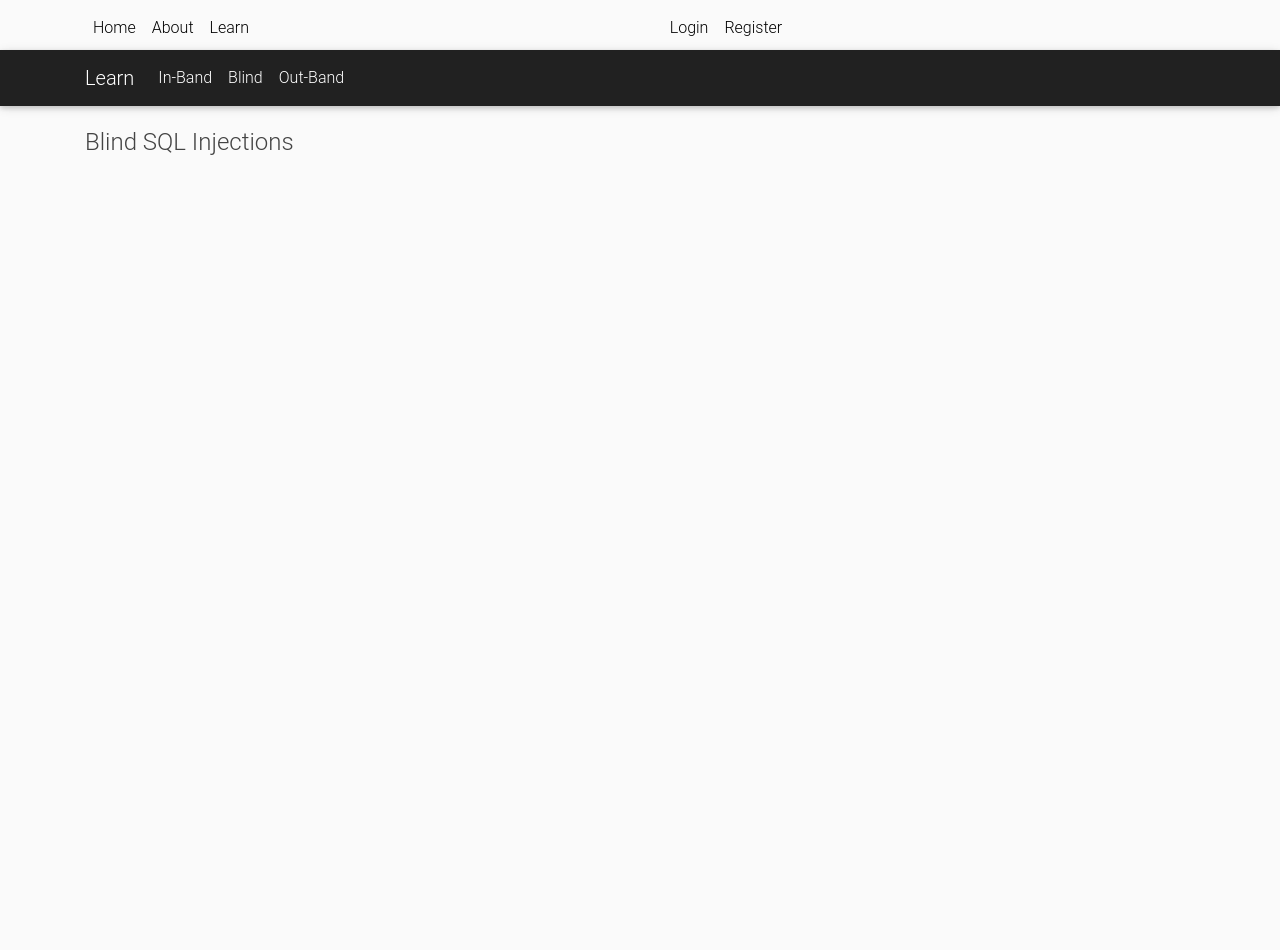
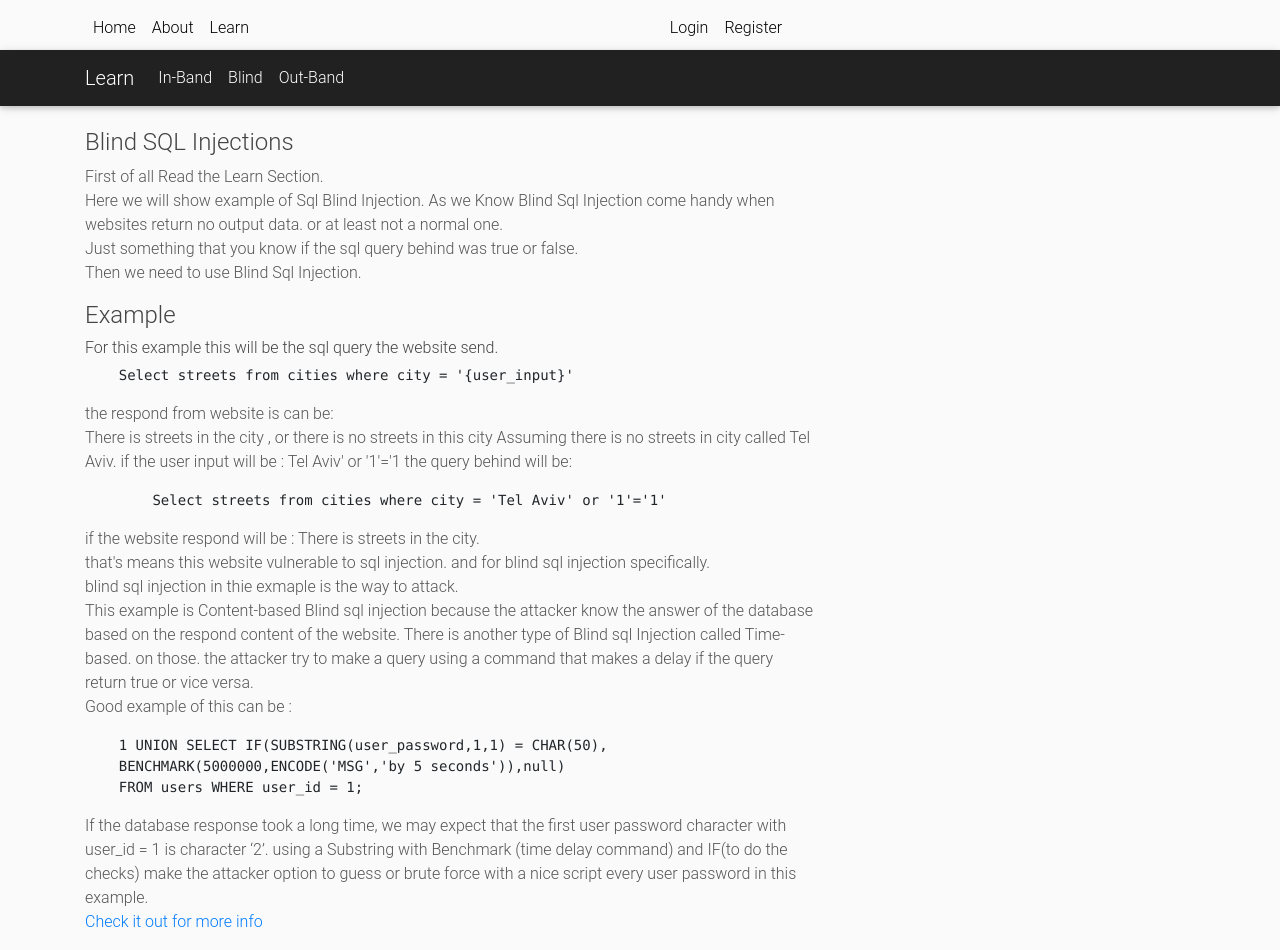
Before and after one commit to Arielv1/Django-Practice-Sql-Injection, a Django app: page /learn/blind in a window 1280 px wide. Before the commit the page ends 155 px from the top, so only its background shows below. Run offline with Django 3.2, Linux system fonts and the light colour scheme; some libraries are stand-ins or nearby versions.

Commit message:
added Info on Blind section page.

```diff
--- a/ProjectCode/sql_training/learn/templates/learn/blind.html
+++ b/ProjectCode/sql_training/learn/templates/learn/blind.html
@@ -6,4 +6,54 @@
 {% endblock %}
 {% block content %}
 <h4>Blind SQL Injections</h4>
+
+<p>
+    First of all Read the Learn Section.<br>
+    Here we will show example of Sql Blind Injection.
+    As we Know Blind Sql Injection come handy
+    when websites return no output data. or at least not a normal one.<br>
+    Just something that you know if the sql query behind was true or false.<br>
+    Then we need to use Blind Sql Injection.
+</p>
+            <h4>Example</h4>
+
+<h6> For this example this will be the sql query the website send.</h6>
+<pre>
+    Select streets from cities where city = '{user_input}'
+</pre>
+<p> the respond from website is can be: <br>
+    There is streets in the city , or there is no streets in this city
+    Assuming there is no streets in city called Tel Aviv.
+
+    if the user input will be : Tel Aviv' or '1'='1
+    the query behind will be:
+</p>
+
+<pre>
+        Select streets from cities where city = 'Tel Aviv' or '1'='1'
+</pre>
+<p>
+
+    if the website respond will be : There is streets in the city.<br>
+    that's means this website vulnerable to sql injection. and for blind sql injection specifically.<br>
+    blind sql injection in thie exmaple is the way to attack.<br>
+    This example is Content-based Blind sql injection because the attacker know the answer of the database<br>
+    based on the respond content of the website.
+
+    There is another type of Blind sql Injection called Time-based. on those.
+    the attacker try to make a query using a command that makes a delay if the query return true or vice versa.<br>
+
+    Good example of this can be :
+</p>
+<pre>
+    1 UNION SELECT IF(SUBSTRING(user_password,1,1) = CHAR(50),<br>    BENCHMARK(5000000,ENCODE('MSG','by 5 seconds')),null)
+    FROM users WHERE user_id = 1;
+</pre>
+<p>
+    If the database response took a long time, we may expect that the first user password character with user_id = 1 is character ‘2’.
+    using a Substring with Benchmark (time delay command) and IF(to do the checks) make the attacker option
+    to guess or brute force with a nice script every user password in this example.
+    <br><a href="https://owasp.org/www-community/attacks/Blind_SQL_Injection">Check it out for more info</a>
+
+</p>
 {% endblock%}
```
